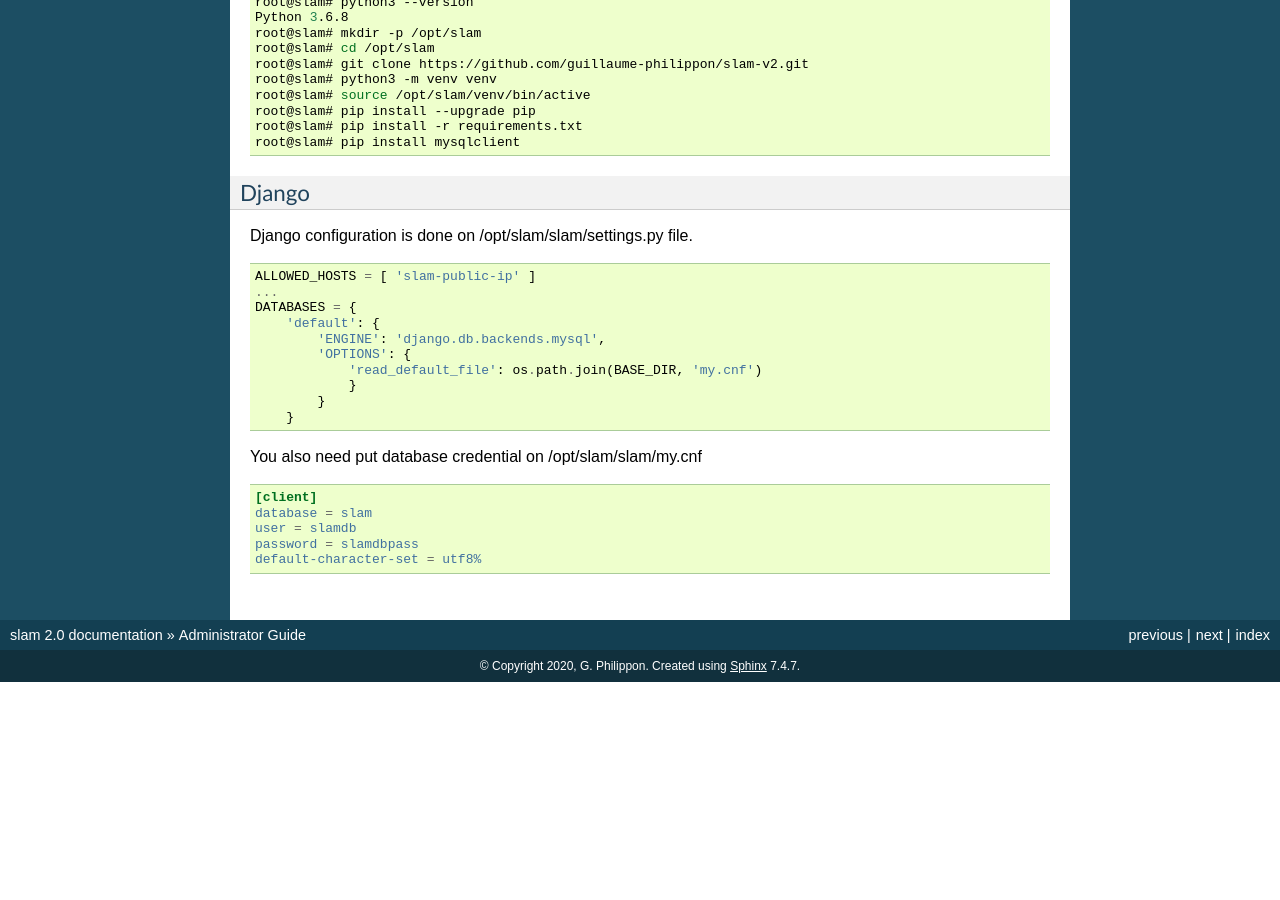
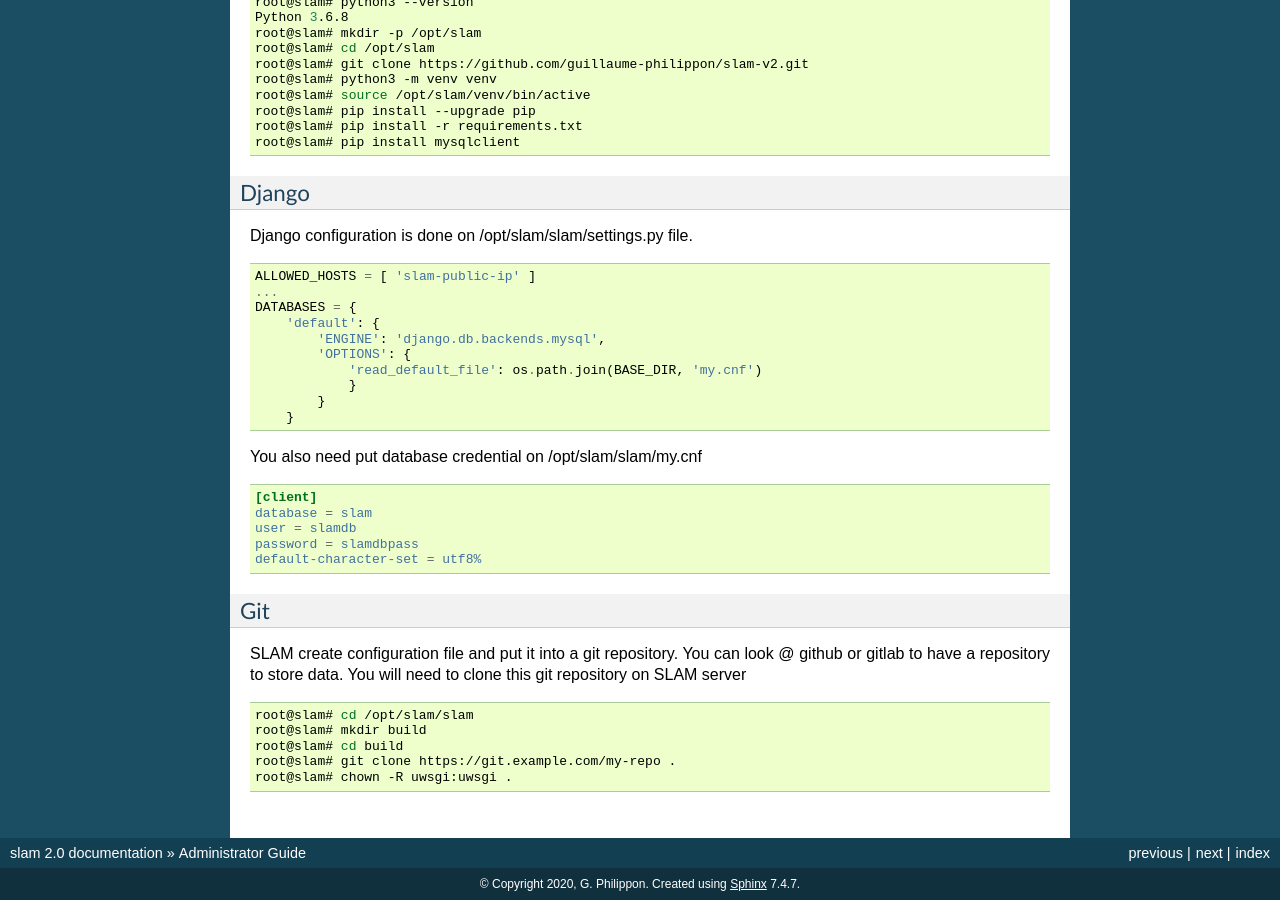
Before and after one commit to guillaume-philippon/slam-v2, a Sphinx documentation site: the page built from doc/source/admin.rst, in a window 1280 px wide and 900 px high, scrolled down 838 px. Built offline with Sphinx 7.4.7, drawn with Linux system fonts in a browser that asks for light colours; before the commit the page ends 1520 px from its top, so only the background shows below that.

Commit message:
Add some doc

```diff
--- a/doc/source/admin.rst
+++ b/doc/source/admin.rst
@@ -87,3 +87,17 @@ You also need put database credential on /opt/slam/slam/my.cnf
     user = slamdb
     password = slamdbpass
     default-character-set = utf8%
+
+Git
+###
+
+SLAM create configuration file and put it into a git repository. You can look @ github or gitlab to
+have a repository to store data. You will need to clone this git repository on SLAM server
+
+.. code-block:: bash
+
+    root@slam# cd /opt/slam/slam
+    root@slam# mkdir build
+    root@slam# cd build
+    root@slam# git clone https://git.example.com/my-repo .
+    root@slam# chown -R uwsgi:uwsgi .
```
